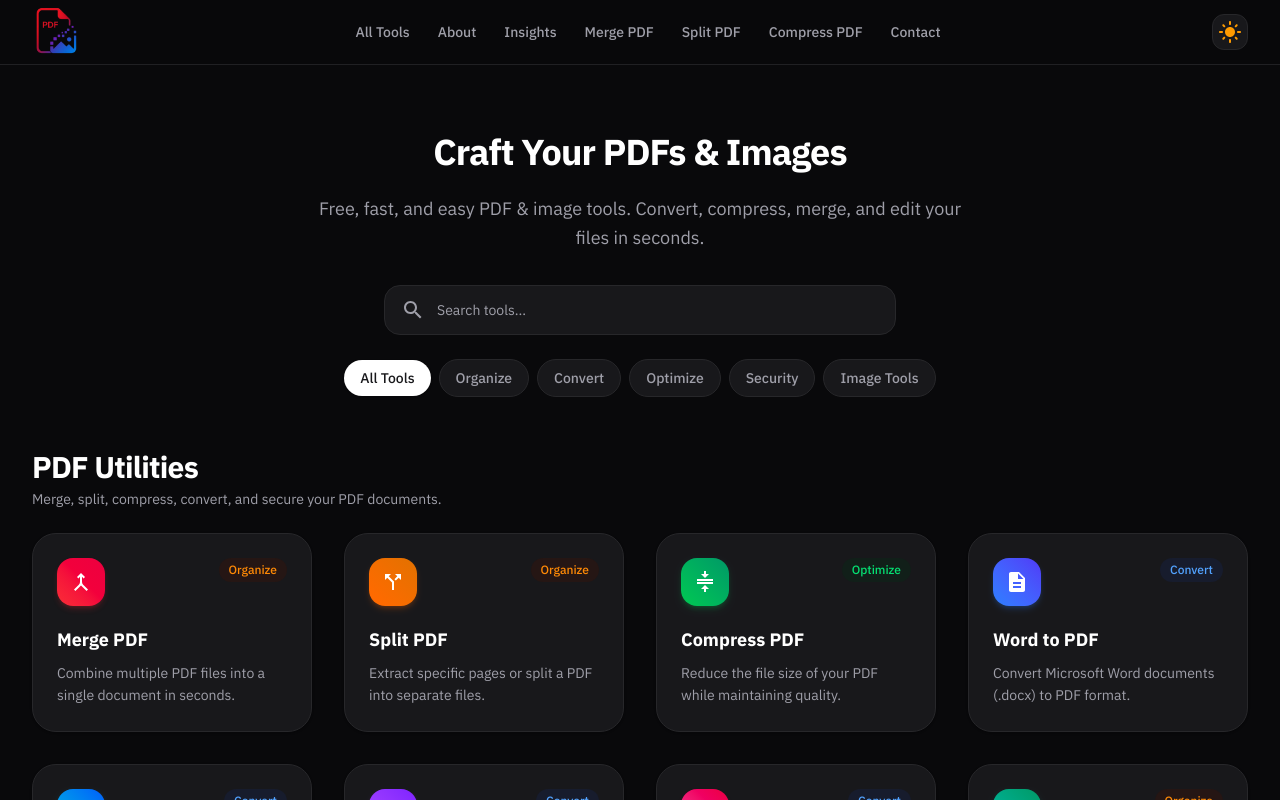
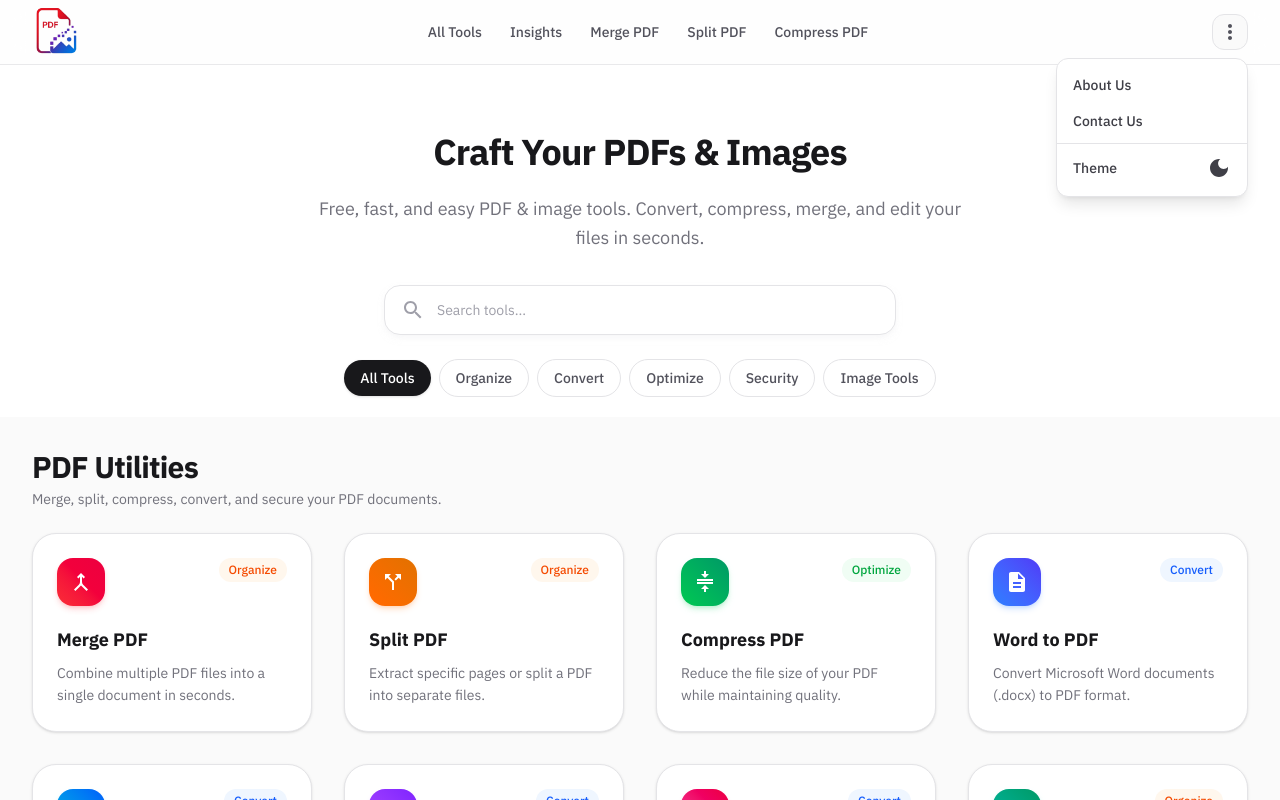
Before and after one commit to Rutubhimani28/tool, a Next.js app: page / in a window 1280 px wide. Both pictures are taken after a click on the button "More options". Shown: the top 800 px of the page. Built offline with nearby package versions, Linux system fonts and the light colour scheme.

Commit message:
feat: implement responsive Navbar component with dark mode support and navigation links

```diff
--- a/app/components/Navbar.tsx
+++ b/app/components/Navbar.tsx
@@ -1,8 +1,8 @@
 "use client";
 
-import React, { useState, useEffect } from "react";
+import React, { useState, useEffect, useRef } from "react";
 import Link from "next/link";
-import { DarkMode, LightMode, Menu, Close } from "@mui/icons-material";
+import { DarkMode, LightMode, Menu, Close, MoreVert } from "@mui/icons-material";
 import { useTheme } from "next-themes";
 
 const navLinks = [
@@ -14,10 +14,19 @@ const navLinks = [
 export default function Navbar() {
     const [mounted, setMounted] = useState(false);
     const [mobileOpen, setMobileOpen] = useState(false);
+    const [desktopMenuOpen, setDesktopMenuOpen] = useState(false);
     const { resolvedTheme, setTheme } = useTheme();
+    const menuRef = useRef<HTMLDivElement>(null);
 
     useEffect(() => {
         setMounted(true);
+        function handleClickOutside(event: MouseEvent) {
+            if (menuRef.current && !menuRef.current.contains(event.target as Node)) {
+                setDesktopMenuOpen(false);
+            }
+        }
+        document.addEventListener("mousedown", handleClickOutside);
+        return () => document.removeEventListener("mousedown", handleClickOutside);
     }, []);
 
     const toggleDarkMode = () => {
@@ -43,12 +52,6 @@ export default function Navbar() {
                         All Tools
                     </Link>
                     <Link
-                        href="/about"
-                        className="px-3 py-2 rounded-lg text-sm font-medium text-zinc-600 hover:text-zinc-900 hover:bg-zinc-100 dark:text-zinc-400 dark:hover:text-white dark:hover:bg-zinc-800 transition-all duration-150"
-                    >
-                        About
-                    </Link>
-                    <Link
                         href="/blog"
                         className="px-3 py-2 rounded-lg text-sm font-medium text-zinc-600 hover:text-zinc-900 hover:bg-zinc-100 dark:text-zinc-400 dark:hover:text-white dark:hover:bg-zinc-800 transition-all duration-150"
                     >
@@ -63,33 +66,55 @@ export default function Navbar() {
                             {link.label}
                         </Link>
                     ))}
-                    <Link
-                        href="/contact"
-                        className="px-3 py-2 rounded-lg text-sm font-medium text-zinc-600 hover:text-zinc-900 hover:bg-zinc-100 dark:text-zinc-400 dark:hover:text-white dark:hover:bg-zinc-800 transition-all duration-150"
-                    >
-                        Contact
-                    </Link>
                 </nav>
 
                 {/* Right side */}
                 <div className="flex items-center gap-2">
-                    {/* Dark mode toggle */}
+                    {/* Desktop More Menu */}
+                    <div className="hidden md:block relative" ref={menuRef}>
                         <button
-                        suppressHydrationWarning
-                        onClick={toggleDarkMode}
+                            onClick={() => setDesktopMenuOpen(!desktopMenuOpen)}
                             className="flex h-9 w-9 items-center justify-center rounded-xl border border-zinc-200 bg-zinc-50 text-zinc-600 hover:bg-zinc-100 dark:border-zinc-800 dark:bg-zinc-900 dark:text-zinc-400 dark:hover:bg-zinc-800 transition-all duration-200"
-                        aria-label="Toggle dark mode"
+                            aria-label="More options"
                         >
+                            <MoreVert className="h-4 w-4" />
+                        </button>
+
+                        {desktopMenuOpen && (
+                            <div className="absolute right-0 mt-2 w-48 rounded-xl border border-zinc-200 bg-white shadow-lg dark:border-zinc-800 dark:bg-zinc-950 py-2 z-50">
+                                <Link
+                                    href="/about"
+                                    onClick={() => setDesktopMenuOpen(false)}
+                                    className="block px-4 py-2 text-sm font-medium text-zinc-700 hover:bg-zinc-100 dark:text-zinc-300 dark:hover:bg-zinc-800"
+                                >
+                                    About Us
+                                </Link>
+                                <Link
+                                    href="/contact"
+                                    onClick={() => setDesktopMenuOpen(false)}
+                                    className="block px-4 py-2 text-sm font-medium text-zinc-700 hover:bg-zinc-100 dark:text-zinc-300 dark:hover:bg-zinc-800"
+                                >
+                                    Contact Us
+                                </Link>
+                                <div className="h-px w-full bg-zinc-200 dark:bg-zinc-800 my-1" />
+                                <button
+                                    onClick={() => {
+                                        toggleDarkMode();
+                                    }}
+                                    className="w-full text-left px-4 py-2 text-sm font-medium text-zinc-700 hover:bg-zinc-100 dark:text-zinc-300 dark:hover:bg-zinc-800 flex items-center justify-between"
+                                >
+                                    <span>Theme</span>
                                     {mounted ? (
                                         resolvedTheme === "dark" ? (
                                             <LightMode className="h-4 w-4 text-amber-500" />
                                         ) : (
                                             <DarkMode className="h-4 w-4 text-zinc-700" />
                                         )
-                        ) : (
-                            <div className="h-4 w-4 opacity-0" />
+                                    ) : null}
+                                </button>
+                            </div>
                         )}
-                    </button>
+                    </div>
 
                     {/* Hamburger (mobile only) */}
                     <button
@@ -147,6 +172,22 @@ export default function Navbar() {
                     >
                         Contact Us
                     </Link>
+                    <div className="h-px w-full bg-zinc-200 dark:bg-zinc-800 my-1" />
+                    <button
+                        onClick={() => {
+                            toggleDarkMode();
+                        }}
+                        className="w-full flex items-center justify-between px-3 py-2.5 rounded-lg text-sm font-medium text-zinc-700 hover:text-zinc-900 hover:bg-zinc-100 dark:text-zinc-300 dark:hover:text-white dark:hover:bg-zinc-800 transition-all duration-150"
+                    >
+                        <span>Theme</span>
+                        {mounted ? (
+                            resolvedTheme === "dark" ? (
+                                <LightMode className="h-4 w-4 text-amber-500" />
+                            ) : (
+                                <DarkMode className="h-4 w-4 text-zinc-700" />
+                            )
+                        ) : null}
+                    </button>
                 </nav>
             </div>
         </header>
```
Lines whose indentation alone changed are shown as unchanged.
